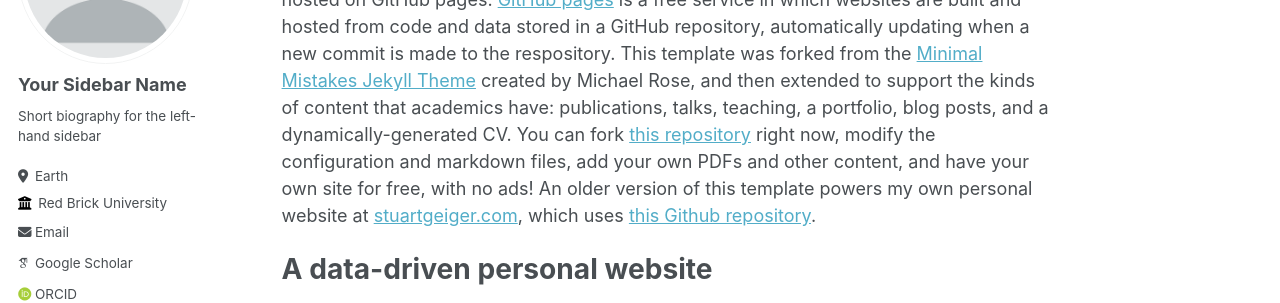
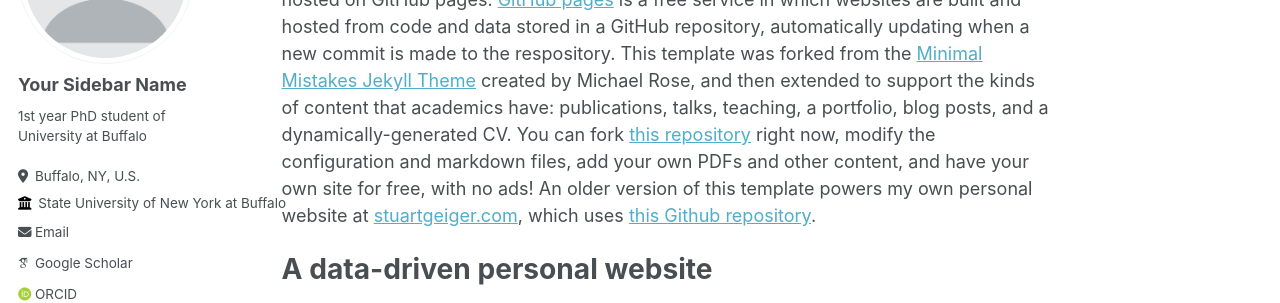
Before and after one commit to HGhuster/HGhuster.github.io, a Jekyll site: the page built from _pages/about.md, in a window 1280 px wide. Shown: the part 229-532 px from the top of the page. Built offline with Jekyll 4.4.1, drawn with Linux system fonts in a browser that asks for light colours; some web fonts are replaced.

Commit message:
Update _config.yml

```diff
--- a/_config.yml
+++ b/_config.yml
@@ -24,11 +24,11 @@ author:
   avatar           : "profile.png"
   name             : "Your Sidebar Name"
   pronouns         : # example: "she/her"
-  bio              : "Short biography for the left-hand sidebar"
-  location         : "Earth"
-  employer         : "Red Brick University"
+  bio              : "1st year PhD student of University at Buffalo"
+  location         : "Buffalo, NY, U.S."
+  employer         : "State University of New York at Buffalo"
   uri              : # URL
-  email            : "none@example.org"
+  email            : "hgwangdawei@gmail.com"
 
   # Academic websites
   arxiv            : # URL - Update with the correct link to your profile
```
